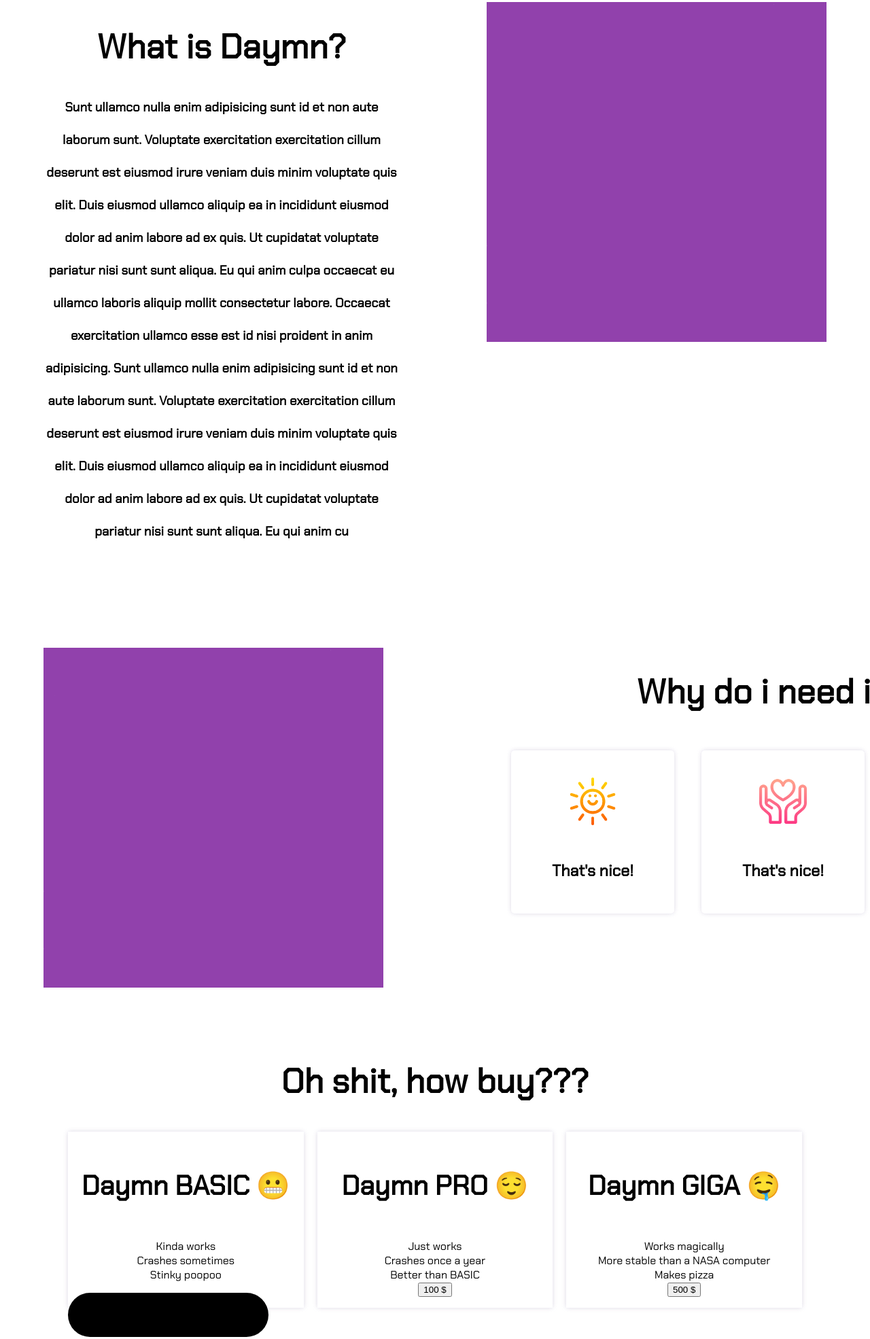
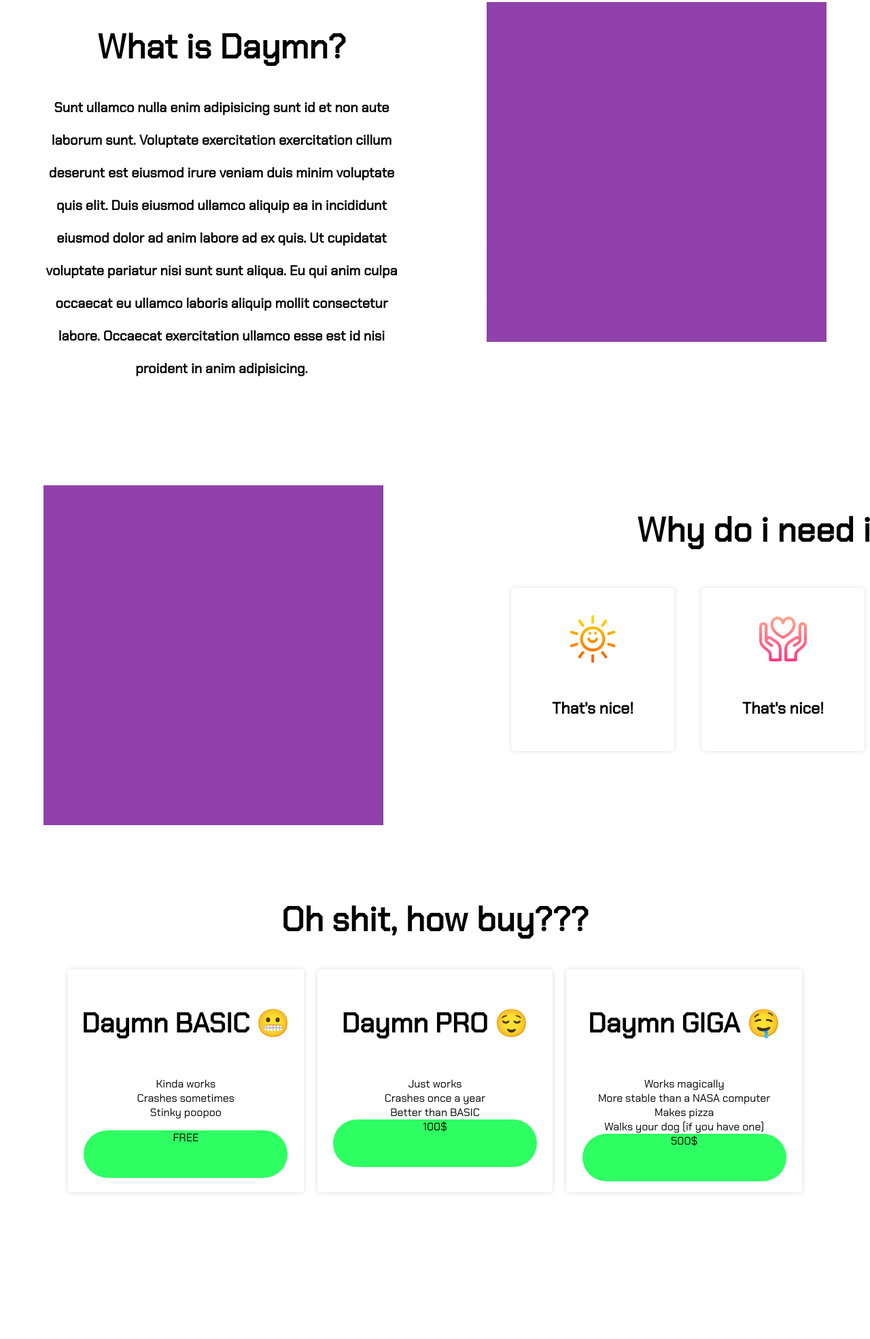
Before and after one commit to safym/daymn, a plain HTML site: page index.html in a window 1280 px wide. Shown: the part 888-2858 px from the top of the page at 68% size. Drawn offline with Linux system fonts and the light colour scheme.

Commit message:
фикс блока buy

```diff
--- a/Style.css
+++ b/Style.css
@@ -72,6 +72,10 @@ body {
 .title h2 {
     font-size: 70px;
     margin: 0 auto;
+}
+
+p {
+    font-size: 20px;
 }
 
 .desc {
@@ -163,6 +167,7 @@ body {
 
 #buy1 {
     grid-area: 1 / 1 / 2 / 2;
+    display: inline-block;
 }
 
 #buy2 {
@@ -196,11 +201,29 @@ h4{
 
 }
 
+.clear{
+
+    clear: both;
+    content: "";
+    display: block;
+    height: 0;
+    font-size: 0;
+    overflow:  hidden;
+
+    }
+
 .buy_cards .button{
 
-    width: 85%;
-    height: 25%;
+    width: 300px;
+    height: 70px;
+
+    padding: 0%;
+    text-align: center;
     border-radius: 75px;
+    display: inline-block;
+    background: rgb(46, 255, 99);
+}
 
-    background: black;
+.button a{
+    font-size: medium;
 }
--- a/index.html
+++ b/index.html
@@ -24,23 +24,21 @@
         </div>
         <div class="title" id="1">
             <h1>DAYMN</h1>
-            <h2 class = "desc">A new, refined piece of software</h2>
+            <h2 class="desc">A new, refined piece of software</h2>
         </div>
         <div class="faq">
             <div class="first" id="2">
                 <div class="textabout">
                     <h2>What is Daymn?</h2>
-                    <h3>Sunt ullamco nulla enim adipisicing sunt id et non aute laborum sunt. Voluptate exercitation
-                        exercitation cillum deserunt est eiusmod irure veniam duis minim voluptate quis elit. Duis
-                        eiusmod ullamco aliquip ea in incididunt eiusmod dolor ad anim labore ad ex quis. Ut
-                        cupidatat voluptate pariatur nisi sunt sunt aliqua. Eu qui anim culpa occaecat eu ullamco
-                        laboris aliquip mollit consectetur labore. Occaecat exercitation ullamco esse est id nisi
-                        proident in anim adipisicing.
-                        Sunt ullamco nulla enim adipisicing sunt id et non aute laborum sunt. Voluptate exercitation
-                        exercitation cillum deserunt est eiusmod irure veniam duis minim voluptate quis elit. Duis
-                        eiusmod ullamco aliquip ea in incididunt eiusmod dolor ad anim labore ad ex quis. Ut
-                        cupidatat voluptate pariatur nisi sunt sunt aliqua. Eu qui anim cu
-                    </h3>
+                    <p>
+                        <b>Sunt ullamco nulla enim adipisicing sunt id et non aute laborum sunt. Voluptate exercitation
+                            exercitation cillum deserunt est eiusmod irure veniam duis minim voluptate quis elit. Duis
+                            eiusmod ullamco aliquip ea in incididunt eiusmod dolor ad anim labore ad ex quis. Ut
+                            cupidatat voluptate pariatur nisi sunt sunt aliqua. Eu qui anim culpa occaecat eu ullamco
+                            laboris aliquip mollit consectetur labore. Occaecat exercitation ullamco esse est id nisi
+                            proident in anim adipisicing.
+                        </b>
+                    </p>
                 </div>
                 <div class="pic1">
                     <img src="res/images/test.png" width="500px" height="500px">
@@ -79,7 +77,8 @@
             <h2>Oh shit, how buy???</h2>
             <div class="buy_cards">
                 <div id="buy1">
-                    <ul><h4>Daymn BASIC 😬</h4>
+                    <ul>
+                        <h4>Daymn BASIC 😬</h4>
                         <li>Kinda works</li>
                         <li>Crashes sometimes</li>
                         <li>Stinky poopoo</li>
@@ -87,25 +86,32 @@
                     <div class="button">
                         <a>FREE</a>
                     </div>
+                    <div class="clear"></div>
 
                 </div>
 
                 <div id="buy2">
-                    <ul><h4>Daymn PRO 😌</h4>
+                    <ul>
+                        <h4>Daymn PRO 😌</h4>
                         <li>Just works</li>
                         <li>Crashes once a year</li>
                         <li>Better than BASIC</li>
-                        <li><button>100 $</button></li>
+                        <div class="button">
+                            <a>100$</a>
+                        </div>
                     </ul>
                 </div>
 
                 <div id="buy3">
-                    <ul><h4>Daymn GIGA 🤤</h4>
+                    <ul>
+                        <h4>Daymn GIGA 🤤</h4>
                         <li>Works magically</li>
                         <li>More stable than a NASA computer</li>
                         <li>Makes pizza</li>
-                        <!-- <li>Walks your dog (if you have one)</li> -->
-                        <li><button>500 $</button></li>
+                        <li>Walks your dog (if you have one)</li>
+                        <div class="button">
+                            <a>500$</a>
+                        </div>
 
                     </ul>
                 </div>
```
